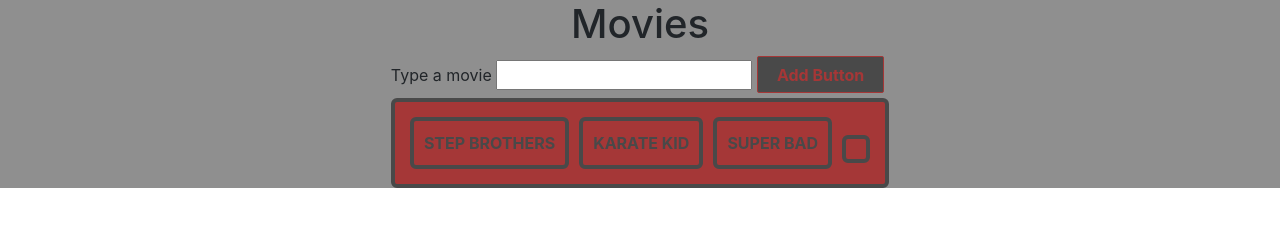
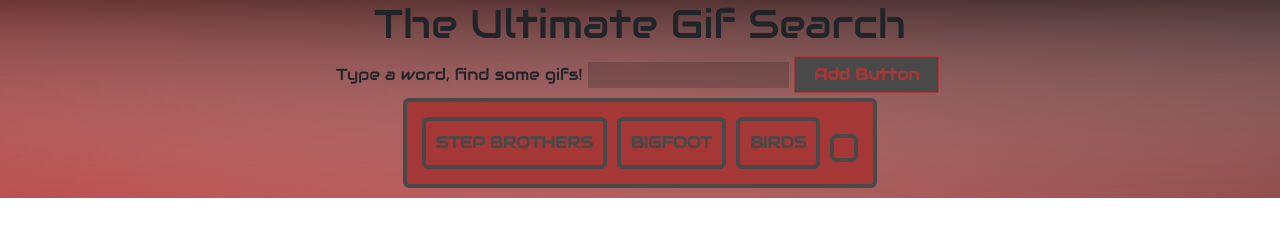
Before and after one commit to Jaimetyler/gifApp, a plain HTML site: page index.html in a window 1280 px wide. Both pictures are taken after a click on the input "Add Button". Drawn offline with nearby package versions, Linux system fonts and the light colour scheme; a web font is replaced by a local one.

Commit message:
made background changes and some other styling stuff.

```diff
--- a/assets/javascript/app.js
+++ b/assets/javascript/app.js
@@ -1,45 +1,49 @@
 console.log("I'm here, Bitch!")
 
-$(function(){
-    addButtons(searchArray,"searchButton","#buttons-view");
+$(function () {
+    addButtons(searchArray, "searchButton", "#buttons-view");
     console.log("page loaded");
 
 })
 
-var searchArray = ["Step Brothers", "Karate Kid", "Super Bad"];
+var searchArray = ["Step Brothers", "Bigfoot", "birds"];
 
-function addButtons(searchArray,classToAdd,areaToAdd){
+$("#search-input").val(" ");
+
+
+
+function addButtons(searchArray, classToAdd, areaToAdd) {
     $(areaToAdd).empty();
-    for(var i = 0; i < searchArray.length; i++){
+    for (var i = 0; i < searchArray.length; i++) {
         var a = $("<button>");
         a.addClass(classToAdd);
-        a.attr('data-type',searchArray[i]);
+        a.attr('data-type', searchArray[i]);
         a.text(searchArray[i]);
         $(areaToAdd).append(a);
 
     }
 }
 
-$(document).on("click", ".searchButton", function(){
+$(document).on("click", ".searchButton", function () {
     var type = $(this).data('type');
-    var queryURL =" https://api.giphy.com/v1/gifs/search?q="+type+"&api_key=I1AxUtIfnK3ea4APyhH6EjBSeeMZqzqw&limit=10"
+    var queryURL = " https://api.giphy.com/v1/gifs/search?q=" + type + "&api_key=I1AxUtIfnK3ea4APyhH6EjBSeeMZqzqw&limit=10"
 
     $.ajax({
         url: queryURL,
         method: "GET"
-    }).done(function(response){
+    }).done(function (response) {
         console.log(response);
 
-        for (var i = 0; i < response.data.length; i++){
+        for (var i = 0; i < response.data.length; i++) {
             var searchDiv = $('<div class = "col-sm-4">');
             var rating = response.data[i].rating;
             var p = $("<p>").text("Rating : " + rating);
             var animated = response.data[i].images.fixed_height.url;
             var still = response.data[i].images.fixed_height_still.url;
             var image = $("<img>");
-            image.attr('src',still);
+            image.attr('src', still);
             image.attr('data-still', still);
-            image.attr('data-animated',animated);
+            image.attr('data-animated', animated);
             image.attr('data-state', 'still');
             image.addClass("searchImage");
             searchDiv.prepend(p);
@@ -49,9 +53,9 @@ $(document).on("click", ".searchButton", function(){
     })
 })
 
-$(document).on("click", ".searchImage", function(){
+$(document).on("click", ".searchImage", function () {
     var state = $(this).attr('data-state');
-    if(state == 'still'){
+    if (state == 'still') {
         $(this).attr('src', $(this).data('animated'));
         $(this).attr('data-state', 'animated');
     } else {
@@ -60,13 +64,13 @@ $(document).on("click", ".searchImage", function(){
     }
 })
 
-$("#add-button").on("click", function(){
+$("#add-button").on("click", function () {
     //this looks for the first version of the input
     var newSearch = $('input').eq(0).val();
+    $("#search-input").val(" ");
     searchArray.push(newSearch);
-    addButtons(searchArray,"searchButton","#buttons-view");
+    addButtons(searchArray, "searchButton", "#buttons-view");
     //need to return false to prevent from re loading the page automatically
     return false;
 
-
 })
--- a/index.html
+++ b/index.html
@@ -7,14 +7,34 @@
     <link rel="stylesheet" type="css/text" href="/assets/css/reset.css">
     <link rel="stylesheet" href="https://stackpath.bootstrapcdn.com/bootstrap/4.3.1/css/bootstrap.min.css"
         integrity="sha384-ggOyR0iXCbMQv3Xipma34MD+dH/1fQ784/j6cY/iJTQUOhcWr7x9JvoRxT2MZw1T" crossorigin="anonymous">
+    <link href="https://fonts.googleapis.com/css?family=Audiowide|Bad+Script|Changa|Srisakdi" rel="stylesheet">
     <link rel="stylesheet" type="css/text" href="assets/css/style.css">
     <title>Gifs</title>
     <style>
+        body {
+            /* background-color: rgba(32, 32, 32, 0.5); */
+            background:
+                linear-gradient(rgb(34, 28, 28), transparent),
+                linear-gradient(to top left, rgb(92, 54, 54), transparent),
+                linear-gradient(to top right, rgb(173, 59, 59), transparent);
+            background-blend-mode: screen;
+            text-align: center;
+            background-repeat: no-repeat;
+            background-size: cover;
+            font-family: 'Bad Script', cursive;
+            font-family: 'Changa', sans-serif;
+            font-family: 'Srisakdi', cursive;
+            font-family: 'Audiowide', cursive;
+        }
 
-        .sidebar {
-            background-color: rgba(32, 32, 32, 0.5);
-            text-align: center;
+        /* .sidebar {
+             background-color: rgba(32, 32, 32, 0.5);
 
+        } */
+
+        #search-input {
+            background-color: rgba(63, 45, 45, 0.32);
+            border: none;
         }
 
         button {
@@ -61,10 +81,10 @@
 
 <body>
     <div class="sidebar">
-        <h1>Movies</h1>
+        <h1>The Ultimate Gif Search</h1>
 
         <form id="search-form">
-            <label for="search-input">Type a movie</label>
+            <label for="search-input">Type a word, find some gifs! </label>
             <input type="text" id="search-input">
             <input id="add-button" type="submit" value="Add Button">
             <br>
@@ -79,7 +99,25 @@
     </div>
     <!-- </div>
     </div> -->
-
+    <div class="modal fade" id="directions" tabindex="-1" role="dialog" aria-labelledby="exampleModalCenterTitle" aria-hidden="true">
+            <div class="modal-dialog modal-dialog-centered" role="document">
+              <div class="modal-content">
+                <div class="modal-header">
+                  <h5 class="modal-title" id="exampleModalCenterTitle">Modal title</h5>
+                  <button type="button" class="close" data-dismiss="modal" aria-label="Close">
+                    <span aria-hidden="true">&times;</span>
+                  </button>
+                </div>
+                <div class="modal-body">
+                  ...
+                </div>
+                <div class="modal-footer">
+                  <button type="button" class="btn btn-secondary" data-dismiss="modal">Close</button>
+                  <button type="button" class="btn btn-primary">Save changes</button>
+                </div>
+              </div>
+            </div>
+          </div>
 
 
 
```
